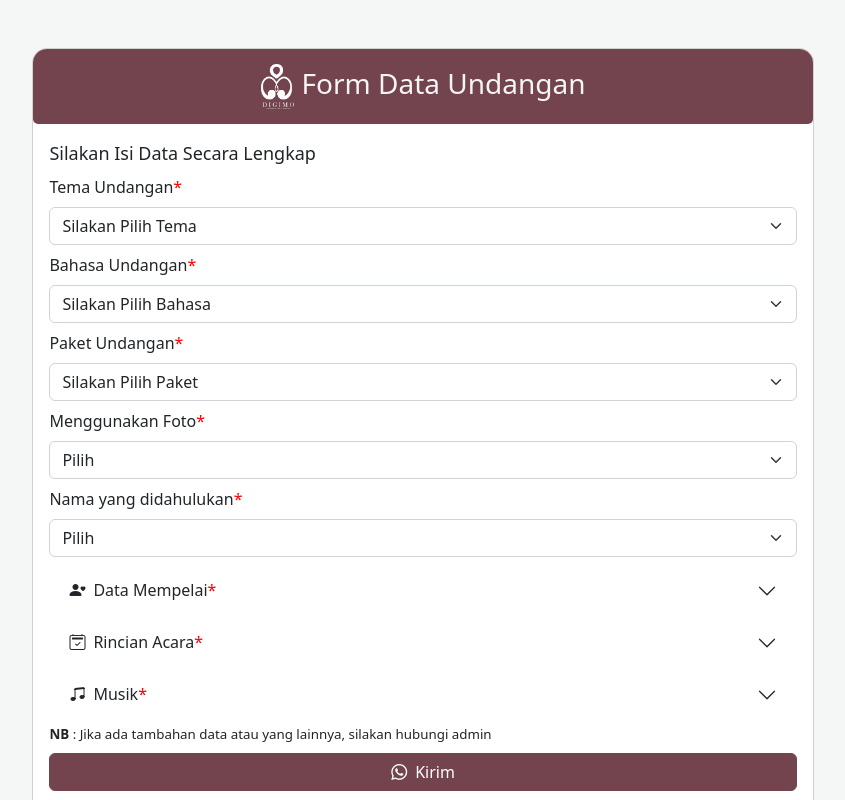
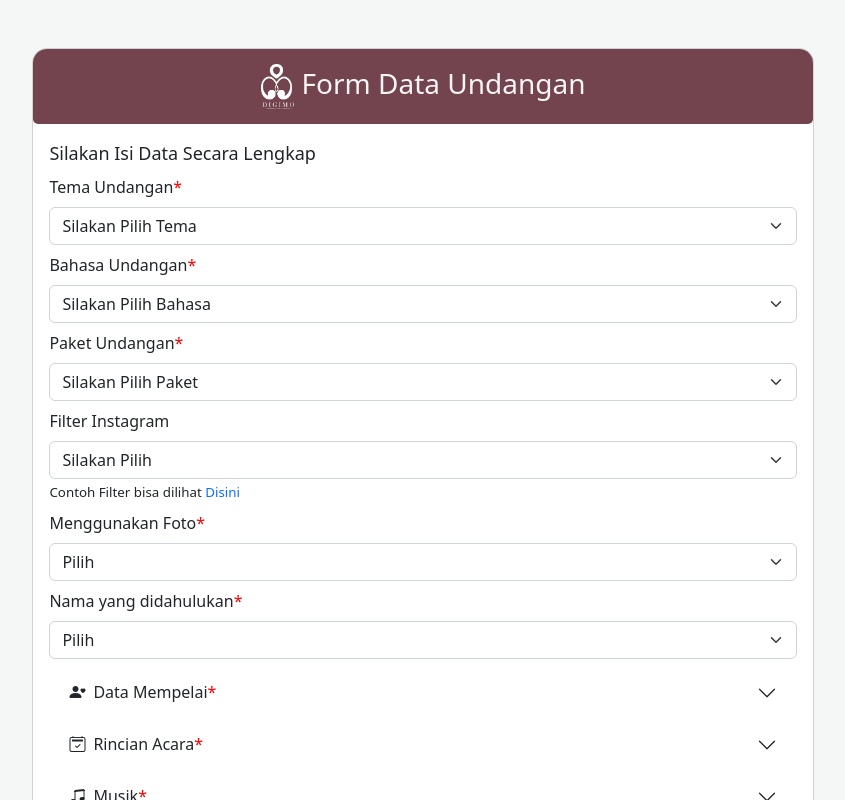
Before and after one commit to ulummu/formundangan2, a React (Create React App) app: page / in a window 1280 px wide. Shown: the top 800 px of the page, without its empty margins (217-1062 px from the left). Built offline with nearby package versions, Linux system fonts and the light colour scheme.

Commit message:
revisi urutan tema dan filter

```diff
--- a/src/Components/CardForm.css
+++ b/src/Components/CardForm.css
@@ -8,13 +8,15 @@
     .Card{
         width: 100%;
     }
-    .formTanggal{
-        margin-top: 10px;
-    }
     .formTambah{
         margin-top: 10px;
     }
 }
+@media screen and (max-width: 540px){
+    .formTanggal{
+           margin-top: 10px;
+       }
+   }
 
 .logo{
 width:unset;
--- a/src/Components/CardForm.js
+++ b/src/Components/CardForm.js
@@ -61,6 +61,9 @@
   namaPenerima: "",
   rsvp: "",
   waKonfirmasi: "",
+  pakaiFilter: "",
+  filterig: "",
+  frame: "",
 };
 export default function CardForm(props) {
   const [validated, setValidated] = useState(false);
@@ -69,6 +72,7 @@
   const [visibleGold, setVisibleGold] = useState(false);
   const [visibleAkad, setVisibleAkad] = useState(false);
   const [visibleResepsi, setVisibleResepsi] = useState(false);
+  const [visibleFilter, setVisibleFilter] = useState(false);
   // const capitalize = (s) =>
   //   s.charAt(0).toUpperCase() + s.slice(1).toLowerCase();
   const [data, setData] = useState("");
@@ -76,6 +80,7 @@
   const [dataResepsi, setDataResepsi] = useState("");
   const [dataGold, setDataGold] = useState(0);
   const [temp, setTemp] = useState("");
+  const [filter, setFilter] = useState("");
 
   // useEffect(() => {}, [dataGold]);
   const capitalFirstWord = (e) => {
@@ -100,11 +105,14 @@
           values.bahasa +
           "%0a%0a3. Paket Undangan Web : " +
           values.paket +
-          "%0a%0a4. Penggunaan Foto : " +
+          "%0a%0a4. Filter Instagram : " +
+          values.pakaiFilter +
+          filter +
+          "%0a%0a5. Penggunaan Foto : " +
           values.foto +
-          "%0a%0a5. Nama yang didahulukan : " +
+          "%0a%0a6. Nama yang didahulukan : " +
           values.namaAwal +
-          "%0a%0a6. Mempelai Wanita %0a-Nama Panggilan " +
+          "%0a%0a7. Mempelai Wanita %0a-Nama Panggilan " +
           values.panggilanWanita +
           "%0a-Nama Lengkap : " +
           values.lengkapWanita +
@@ -114,7 +122,7 @@
           values.namaBapakWanita +
           " dan Ibu " +
           values.namaIbuWanita +
-          "%0a%0a7. Mempelai Pria %0a-Nama Panggilan : " +
+          "%0a%0a8. Mempelai Pria %0a-Nama Panggilan : " +
           values.panggilanPria +
           "%0a-Nama Lengkap : " +
           values.lengkapPria +
@@ -124,7 +132,7 @@
           values.namaBapakPria +
           " dan Ibu " +
           values.namaIbuPria +
-          "%0a%0a8. Rincian Acara %0a-Acara 1 " +
+          "%0a%0a9. Rincian Acara %0a-Acara 1 " +
           data +
           "%0a-Hari, Tanggal Bulan Tahun : " +
           values.hariAkad +
@@ -152,7 +160,7 @@
           values.tempatResepsi +
           "%0a-Maps acara : " +
           values.mapsResepsi +
-          "%0a%0a9. Musik : " +
+          "%0a%0a10. Musik : " +
           values.musik +
           "%0a%0aData Tambahan Paket Gold %0a%0a1. Love Story : " +
           temp +
@@ -190,11 +198,14 @@
           values.bahasa +
           "%0a%0a3. Paket Undangan Web : " +
           values.paket +
-          "%0a%0a4. Penggunaan Foto : " +
+          "%0a%0a4. Filter Instagram : " +
+          values.pakaiFilter +
+          filter +
+          "%0a%0a5. Penggunaan Foto : " +
           values.foto +
-          "%0a%0a5. Nama yang didahulukan : " +
+          "%0a%0a6. Nama yang didahulukan : " +
           values.namaAwal +
-          "%0a%0a6. Mempelai Wanita %0a-Nama Panggilan " +
+          "%0a%0a7. Mempelai Wanita %0a-Nama Panggilan " +
           values.panggilanWanita +
           "%0a-Nama Lengkap : " +
           values.lengkapWanita +
@@ -204,7 +215,7 @@
           values.namaBapakWanita +
           " dan Ibu " +
           values.namaIbuWanita +
-          "%0a%0a7. Mempelai Pria %0a-Nama Panggilan : " +
+          "%0a%0a8. Mempelai Pria %0a-Nama Panggilan : " +
           values.panggilanPria +
           "%0a-Nama Lengkap : " +
           values.lengkapPria +
@@ -214,7 +225,7 @@
           values.namaBapakPria +
           " dan Ibu " +
           values.namaIbuPria +
-          "%0a%0a8. Rincian Acara %0a-Acara 1" +
+          "%0a%0a9. Rincian Acara %0a-Acara 1" +
           data +
           "%0a-Hari, Tanggal Bulan Tahun : " +
           values.hariAkad +
@@ -242,7 +253,7 @@
           values.tempatResepsi +
           "%0a-Maps acara : " +
           values.mapsResepsi +
-          "%0a%0a9. Musik : " +
+          "%0a%0a10. Musik : " +
           values.musik;
       }
     }
@@ -269,6 +280,11 @@
     } else if (e.target.name === "daftarHadir" && e.target.value === "Tidak") {
       setVisible(false);
       setNoCatin("");
+    }
+    if (e.target.name === "pakaiFilter" && e.target.value === "Iya") {
+      setVisibleFilter(!visible);
+    } else if (e.target.name === "pakaiFilter" && e.target.value === "Tidak") {
+      setVisibleFilter(false);
     }
     if (e.target.name === "paket" && e.target.value === "Gold") {
       setVisibleGold(!visible);
@@ -316,6 +332,14 @@
         [name]: value,
       });
     }
+    if (!!values.filterig) {
+      setFilter(
+        "%0a-Tema Filter Instagram : " +
+          values.filterig +
+          "%0a-Frame : " +
+          values.frame
+      );
+    }
     setValues({
       ...values,
       [name]: value,
@@ -352,17 +376,22 @@
                     <option value="" disabled hidden>
                       Silakan Pilih Tema
                     </option>
-                    <option value="Tema 01">Tema 01</option>
-                    <option value="Tema AE">Tema AE</option>
-                    <option value="Tema AD">Tema AD</option>
-                    <option value="Tema AC">Tema AC</option>
-                    <option value="Tema AA">Tema AA</option>
                     <option value="Tema P">Tema P</option>
                     <option value="Tema Q">Tema Q</option>
                     <option value="Tema W">Tema W</option>
                     <option value="Tema X">Tema X</option>
                     <option value="Tema Y">Tema Y</option>
                     <option value="Tema Z">Tema Z</option>
+                    <option value="Tema AA">Tema AA</option>
+                    <option value="Tema AC">Tema AC</option>
+                    <option value="Tema AD">Tema AD</option>
+                    <option value="Tema AE">Tema AE</option>
+                    <option value="Tema AF">Tema AF</option>
+                    <option value="Tema AG">Tema AG</option>
+                    <option value="Tema 01">Tema 01</option>
+                    <option value="Tema 02">Tema 02</option>
+                    <option value="Tema 03">Tema 03</option>
+                    <option value="Tema 04">Tema 04</option>
                     <option value="Tema Jawa">Tema Jawa</option>
                     <option value="Tema Minang">Tema Minang</option>
                     <option value="Tema Aqiqah">Tema Aqiqah</option>
@@ -410,6 +439,119 @@
                     Paket Belum Dipilih
                   </Form.Control.Feedback>
                 </Form.Group>
+
+                <Form.Group>
+                  <Form.Label>Filter Instagram</Form.Label>
+                  <Form.Select
+                    name="pakaiFilter"
+                    value={values.pakaiFilter}
+                    onChange={handleInputChange}
+                    required
+                  >
+                    <option value="" disabled hidden>
+                      Silakan Pilih
+                    </option>
+                    <option value="Iya">Iya</option>
+                    <option value="Tidak">Tidak</option>
+                  </Form.Select>
+                  <Form.Control.Feedback type="invalid">
+                    Filter Belum Dipilih
+                  </Form.Control.Feedback>
+                  <Form.Label className="labelTutor">
+                    Contoh Filter bisa dilihat{" "}
+                    <a
+                      className="tutor"
+                      href="https://www.youtube.com/watch?v=07ihVwltHvQ"
+                      target="_blank"
+                      rel="noopener noreferrer"
+                    >
+                      Disini
+                    </a>
+                  </Form.Label>
+                </Form.Group>
+                {visibleFilter && (
+                  <Form.Group>
+                    <Form.Group className="mt-1">
+                      <Form.Label className="labelForm">
+                        Tema Filter Instagram
+                      </Form.Label>
+                      <Form.Select
+                        name="filterig"
+                        value={values.filterig}
+                        onChange={handleInputChange}
+                        required
+                      >
+                        <option value="" hidden>
+                          Silakan Pilih Filter
+                        </option>
+                        <option value="Filter Wedding P">
+                          Filter Wedding P
+                        </option>
+                        <option value="Filter Wedding Q">
+                          Filter Wedding Q
+                        </option>
+                        <option value="Filter Wedding W">
+                          Filter Wedding W
+                        </option>
+                        <option value="Filter Wedding X">
+                          Filter Wedding X
+                        </option>
+                        <option value="Filter Wedding Y">
+                          Filter Wedding Y
+                        </option>
+                        <option value="Filter Wedding Z">
+                          Filter Wedding Z
+                        </option>
+                        <option value="Filter Wedding AA">
+                          Filter Wedding AA
+                        </option>
+                        <option value="Filter Wedding AC">
+                          Filter Wedding AC
+                        </option>
+                        <option value="Filter Wedding AD">
+                          Filter Wedding AD
+                        </option>
+                        <option value="Filter Wedding AE">
+                          Filter Wedding AE
+                        </option>
+                        <option value="Filter Wedding 01">
+                          Filter Wedding 01
+                        </option>
+                        <option value="Filter Wedding 02">
+                          Filter Wedding 02
+                        </option>
+                        <option value="Filter Wedding Jawa">
+                          Filter Wedding Jawa
+                        </option>
+                      </Form.Select>
+                      <Form.Control.Feedback type="invalid">
+                        Filter Belum Dipilih
+                      </Form.Control.Feedback>
+                    </Form.Group>
+
+                    <Form.Group>
+                      <Form.Label className="labelForm">Pilih Frame</Form.Label>
+                      <Form.Select
+                        name="frame"
+                        value={values.frame}
+                        onChange={handleInputChange}
+                        required
+                      >
+                        <option value="" disabled hidden>
+                          Pilih
+                        </option>
+                        <option value="Frame 1">Frame 1</option>
+                        <option value="Frame 1 dan 2">Frame 1 dan 2</option>
+                        <option value="Frame 1, 2 dan 3">
+                          Frame 1, 2 dan 3
+                        </option>
+                      </Form.Select>
+                      <Form.Control.Feedback type="invalid">
+                        Frame Belum Dipilih
+                      </Form.Control.Feedback>
+                    </Form.Group>
+                  </Form.Group>
+                )}
 
                 <Form.Group className="mb-2">
                   <Form.Label className="labelForm">
```
